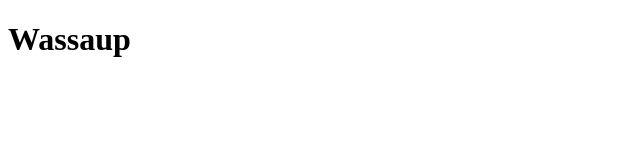
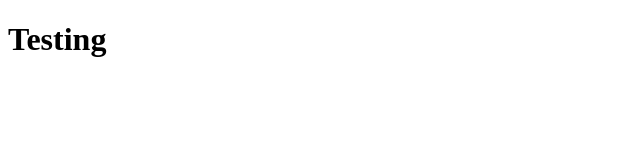
Before and after one commit to JMangoS11/JMangoS11.github.io, a plain HTML site: page index.html in a window 1280 px wide. Shown: the whole page, without its empty margins (0-640 px from the left). Drawn offline with Linux system fonts and the light colour scheme.

Commit message:
Update index.html

```diff
--- a/index.html
+++ b/index.html
@@ -4,6 +4,6 @@
     <title>College Kids</title>
   </head>
   <body>
-    <h1>Wassaup</h1>
+    <h1>Testing</h1>
   </body>
 </html>
```
